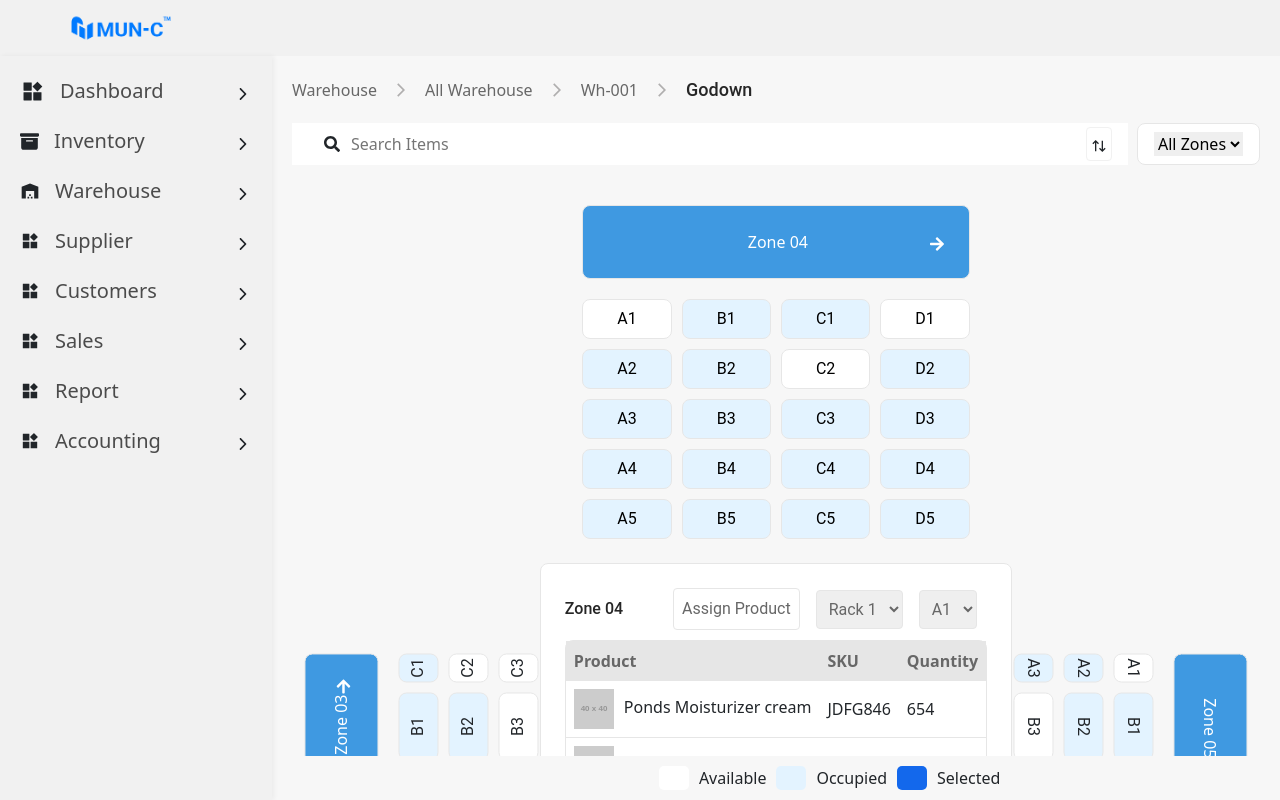
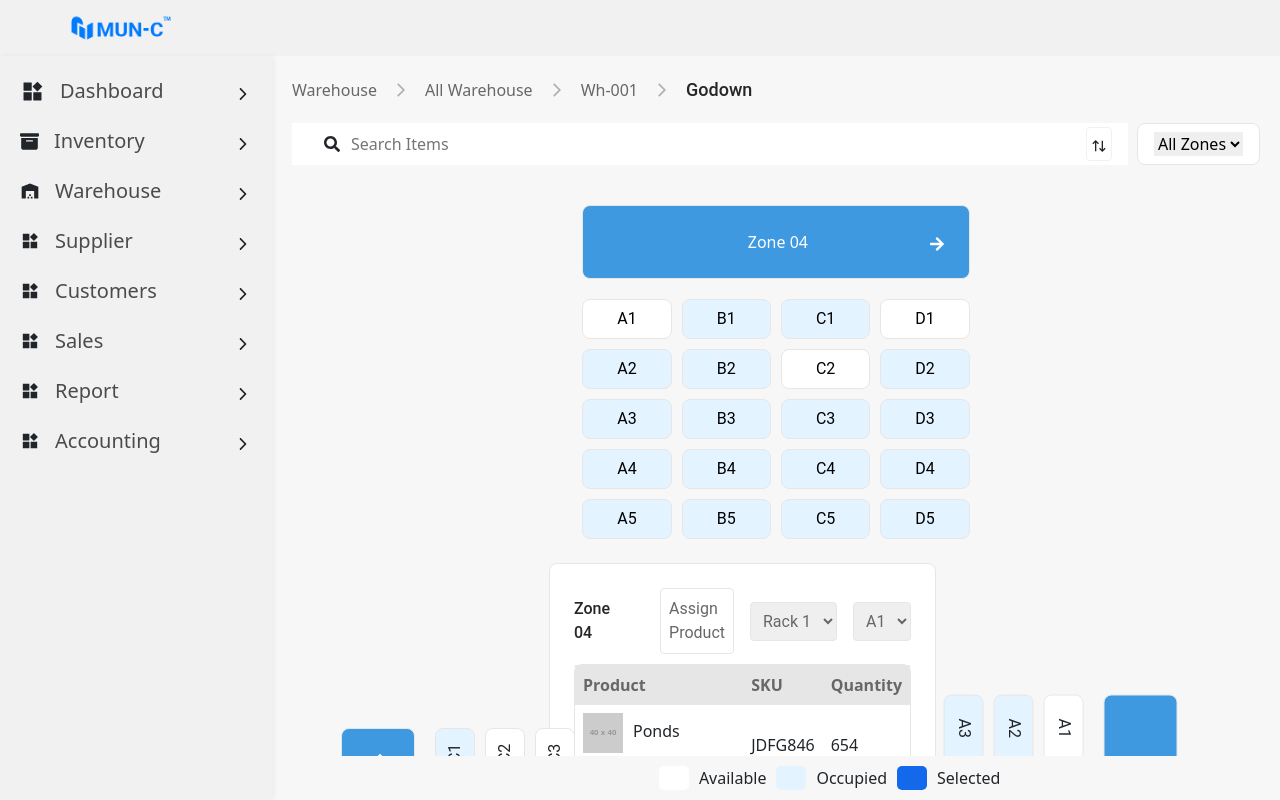
Before and after one commit to codesaurabhk/inventory, a React (Vite) app in the folder Frontend/: page /Godown in a window 1280 px wide. Built offline with nearby package versions, Linux system fonts and the light colour scheme.

Commit message:
fixed all the css

```diff
--- a/Frontend/src/component/Warehouse/AddWarehouse.jsx
+++ b/Frontend/src/component/Warehouse/AddWarehouse.jsx
@@ -526,7 +526,7 @@ function AddWarehouse() {
           boxShadow: "0 2px 4px rgba(0, 0, 0, 0.1)",
         }}
       >
-        <div style={{ width: "100%", maxWidth: "900px", margin: "0 auto" }}>
+        <div style={{ width: "100%", maxWidth: "900px", margin: "0 auto", overflow: "auto" }}>
           <div
             style={{
               display: "flex",
--- a/Frontend/src/component/Warehouse/AllWarehouse.jsx
+++ b/Frontend/src/component/Warehouse/AllWarehouse.jsx
@@ -7,7 +7,7 @@ import { Link } from "react-router-dom";
 
 function AllWarehouse() {
   return (
-    <div>
+    <div style={{ padding: "20px", backgroundColor: "#f9f9f9" }}>
       {/* Warehouse header */}
       <div
         style={{
--- a/Frontend/src/component/Warehouse/Godown.jsx
+++ b/Frontend/src/component/Warehouse/Godown.jsx
@@ -298,10 +298,15 @@ function Godown() {
           }}
         >
           {/* Zone 03 */}
-          <div style={{ transform: "rotate(-90deg)", marginBottom: "100px" }}>
+          <div style={{
+            transform: "rotate(-90deg)",
+            // marginBottom: "100px",
+            width: "300px",
+            marginTop: "40px",
+            }}>
             <div
               style={{
-                transform: "rotate(0deg)",
+               transform: "rotate(0deg)",
                 backgroundColor: "#3f99e1",
                 padding: "24px",
                 color: "#FFF",
@@ -309,14 +314,17 @@ function Godown() {
                 display: "flex",
                 border: "1px solid #e6e6e6",
                 borderRadius: "8px",
-                marginTop: "40px",
+                marginTop: "150px",
                 marginBottom: "20px",
                 width: "100%",
               }}
             >
               <span className="invisible">hg</span>
               <span className="zone-text">Zone 03</span>
-              <span style={{ transform: "rotate(0deg)" }}>
+              <span
+              style={{
+                transform: "rotate(0deg)"
+               }}>
                 <FaArrowRight />
               </span>
             </div>
@@ -534,7 +542,12 @@ function Godown() {
           </div>
 
           {/* Zone 05 */}
-          <div style={{ transform: "rotate(90deg)", marginBottom: "100px" }}>
+          <div
+          style={{
+            transform: "rotate(90deg)",
+            // marginBottom: "100px",
+            marginTop: "40px",
+            }}>
             <div
               style={{
                 transform: "rotate(0deg)",
@@ -545,9 +558,10 @@ function Godown() {
                 display: "flex",
                 border: "1px solid #e6e6e6",
                 borderRadius: "8px",
-                marginTop: "40px",
+                marginTop: "150px",
                 marginBottom: "20px",
-                width: "100%",
+                width: "300px",
+
               }}
             >
               <span className="invisible">hg</span>
@@ -618,7 +632,7 @@ function Godown() {
             style={{
               width: "303px",
               height: "345px",
-              marginTop: "-30px",
+              marginTop: "0px",
               transform: "rotate(-90deg)",
             }}
           >
@@ -632,7 +646,7 @@ function Godown() {
                 display: "flex",
                 border: "1px solid #e6e6e6",
                 borderRadius: "8px",
-                marginTop: "40px",
+                marginTop: "150px",
                 marginBottom: "20px",
               }}
             >
@@ -697,7 +711,7 @@ function Godown() {
                 display: "flex",
                 border: "1px solid #e6e6e6",
                 borderRadius: "8px",
-                marginTop: "40px",
+                marginTop: "150px",
                 marginBottom: "20px",
               }}
             >
--- a/Frontend/src/component/Warehouse/WarehouseDetails.jsx
+++ b/Frontend/src/component/Warehouse/WarehouseDetails.jsx
@@ -143,7 +143,7 @@ function WarehouseDetails() {
   ];
 
   return (
-    <div>
+    <div style={{ padding: "20px", backgroundColor: "#f9f9f9" }} >
       {/* Header */}
       <div
         style={{
@@ -219,19 +219,6 @@ function WarehouseDetails() {
           </div>
         </div>
 
-        {/* order
-        <div className="radio-active">
-          <div>
-            <img src={CircleLogo} alt="money" />
-          </div>
-          <div className="bag-content">
-            <span style={{ color: "#676767", marginTop: "50px" }}>Order</span>
-            <br />
-            <span style={{ textAlign: "left" }}>
-              <b>₹5,987</b>
-            </span>
-          </div>
-        </div> */}
 
         {/* Initial Purchase Date */}
         <div className="radio-active">
@@ -443,20 +430,7 @@ function WarehouseDetails() {
 
         {/* Line Chart */}
         <div style={{ width: "100%" }}>
-          {/* <LineChart
-            xAxis={[{ data: [1, 2, 3, 4, 5, 6, 7, 8, 9, 10] }]}
-            series={[
-              {
-                data: [2, 3, 5.5, 8.5, 1.5, 5, 1, 4, 3, 8],
-                showMark: ({ index }) => index % 2 === 0,
-              },
-              {
-                data: [3, 3, 5.5, 8.5, 1.5, 5, 1, 4, 3, 8],
-                showMark: ({ index }) => index % 2 === 0,
-              },
-            ]}
-            height={300}
-          /> */}
+
           <Box
             sx={{
               width: "auto",
@@ -756,8 +730,7 @@ function WarehouseDetails() {
               cursor: "pointer",
             }}
           >
-            <Link to="/Godown">
-              {" "}
+            <Link to="/Godown" style={{ textDecoration: "none", color: "#1368EC" }}>
               View All <FaArrowRight />
             </Link>
           </span>
```
